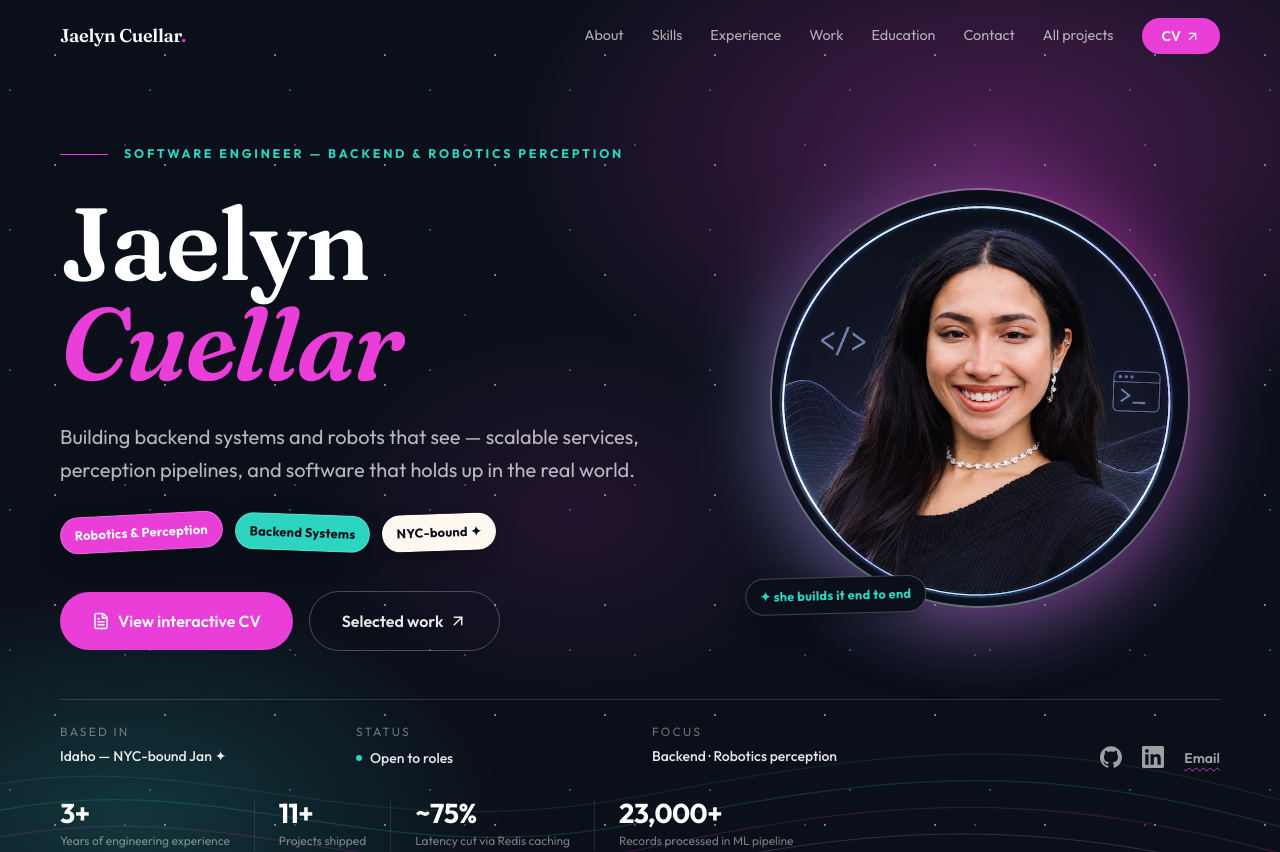
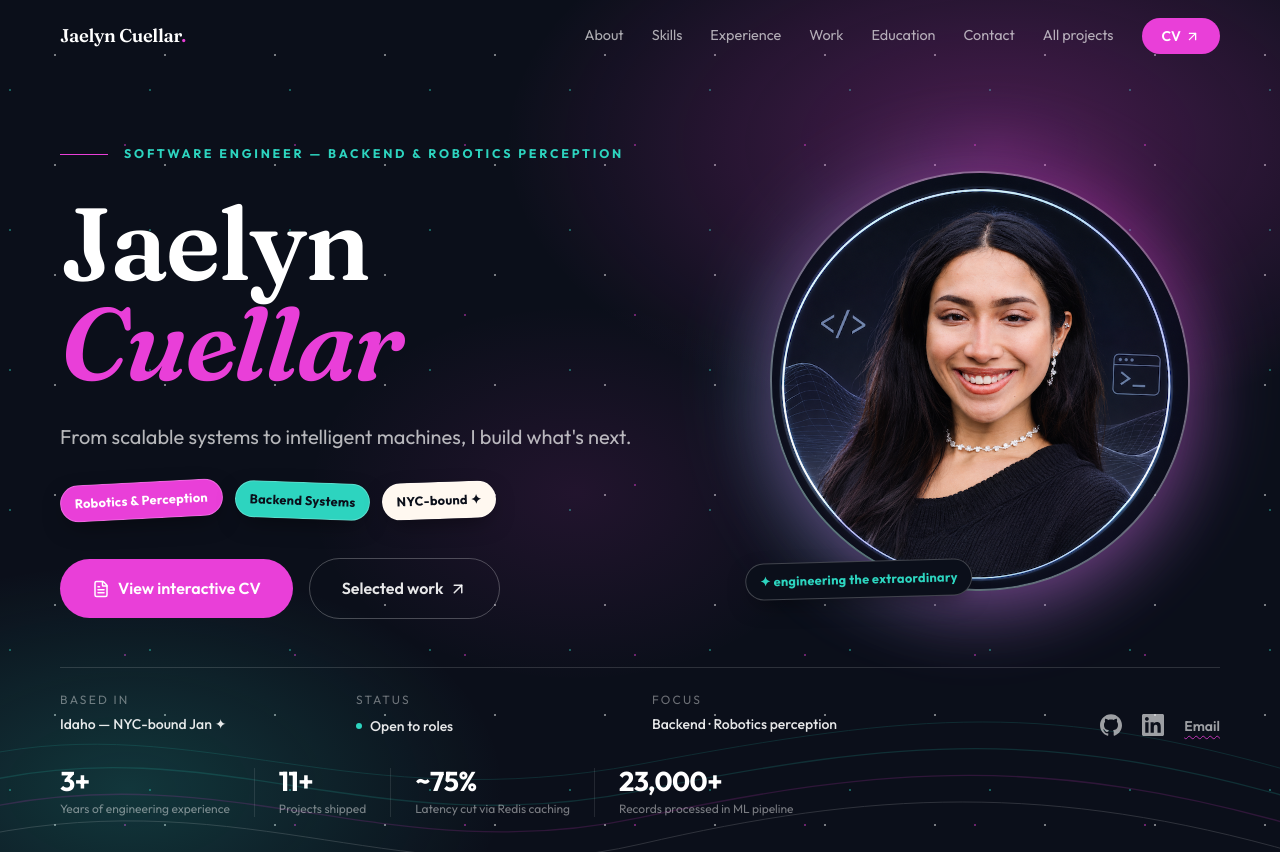
Before and after one commit to jaelyncuellar/portfolio-2026, a Next.js app: page / in a window 1280 px wide. Shown: the top 852 px of the page. Built offline with nearby package versions, Linux system fonts and the light colour scheme.

Commit message:
heading & word changes

```diff
--- a/src/components/hero.tsx
+++ b/src/components/hero.tsx
@@ -141,7 +141,7 @@ export default function Hero() {
                 className="sticker absolute -bottom-3 -left-4"
                 style={{ background: "#0b0f1a", color: "#2dd4bf", transform: "rotate(-4deg)" }}
               >
-                ✦ she builds it end to end
+                ✦ engineering the extraordinary
               </span>
             </div>
           </motion.div>
--- a/src/data/profile.ts
+++ b/src/data/profile.ts
@@ -5,7 +5,7 @@ export const profile = {
   initials: "JC",
   title: "Software Engineer — Backend & Robotics Perception",
   tagline:
-    "Building backend systems and robots that see — scalable services, perception pipelines, and software that holds up in the real world.",
+    "From scalable systems to intelligent machines, I build what's next.",
   email: "jluvcuellar@gmail.com",
   location: "Idaho, USA · relocating to NYC in January",
   availability: "Open to remote · NYC · East Coast · DC",
--- a/src/data/projects.ts
+++ b/src/data/projects.ts
@@ -173,7 +173,7 @@ export const projects: Project[] = [
   },
   {
     slug: "salon-booking",
-    title: "Electric Sun Tanning",
+    title: "Sun Tanning Salon",
     role: "Web Developer",
     period: "Jun 2026 – Sep 2026",
     company: "Electric Sun Tanning",
```
Also changed, not shown: 2 other files (tests, documents, lock files or other folders).
